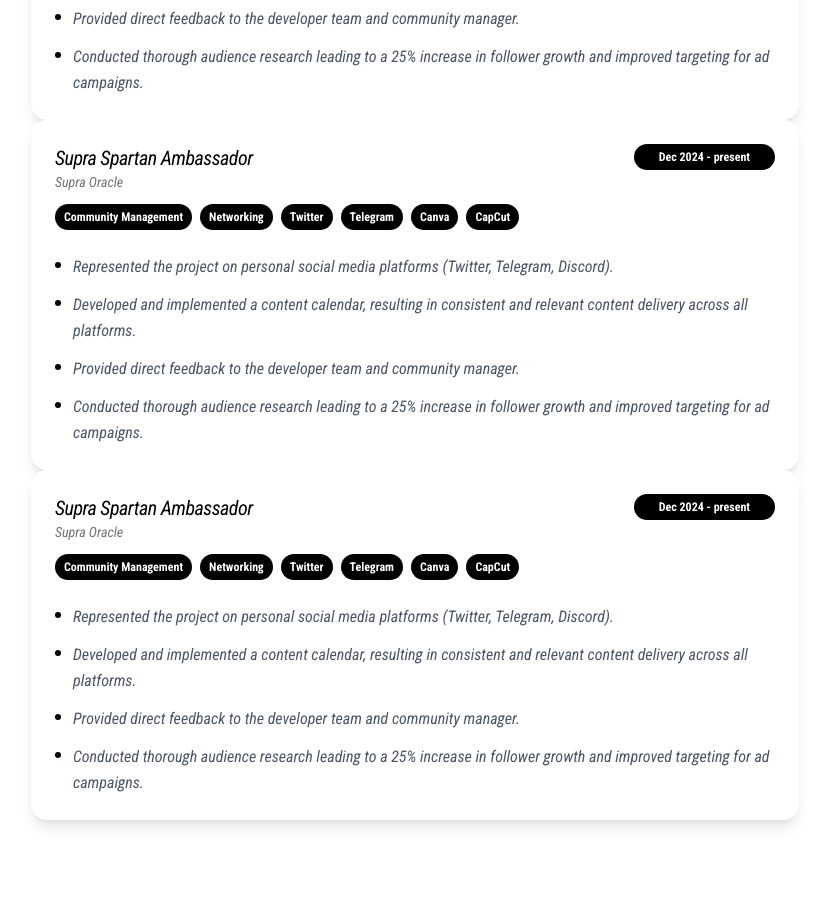
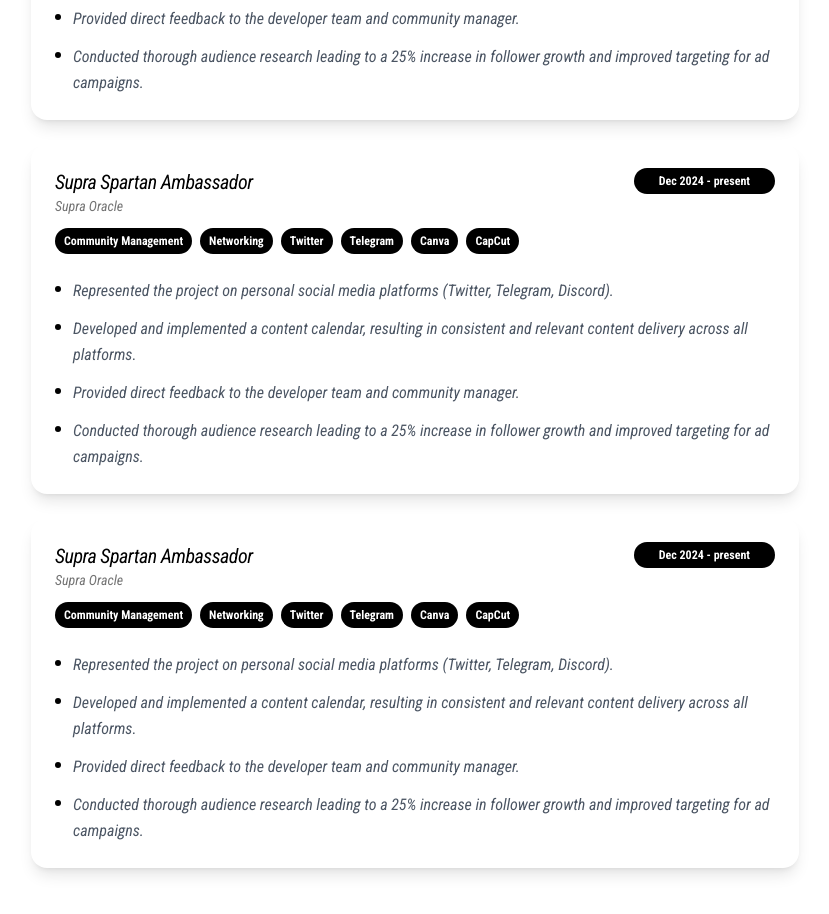
Before and after one commit to anggasec28/portofolio, a Next.js app: page / in a window 1280 px wide. Shown: the part 1860-2774 px from the top of the page, without its empty margins (225-1054 px from the left). Built offline with nearby package versions, Linux system fonts and the light colour scheme.

Commit message:
Update page.tsx

```diff
--- a/app/page.tsx
+++ b/app/page.tsx
@@ -358,14 +358,14 @@ export default function Home() {
                   Work Experience
                </motion.h2>
 				{ /* Supra */ }
-               <div className='max-w-3xl mx-auto'>
+               <div className='max-w-3xl mx-auto mb-6'>
                   <motion.div
                      initial={{ opacity: 0, y: 30 }}
                      whileInView={{ opacity: 1, y: 0 }}
                      viewport={{ once: true }}
                      transition={{ duration: 0.5, delay: 0.2 }}
                   >
-                     <Card className='border-0 shadow-lg rounded-2xl overflow-hidden interactive-card dark:card-highlight margin-bottom:24px'>
+                     <Card className='border-0 shadow-lg rounded-2xl overflow-hidden interactive-card dark:card-highlight'>
                         <CardHeader>
                            <div className='flex justify-between items-start'>
                               <div>
@@ -429,7 +429,7 @@ export default function Home() {
 				<p>
 				</p>
 			{ /* airdrop */ }
-				<div className='max-w-3xl mx-auto'>
+				<div className='max-w-3xl mx-auto mb-6'>
                   <motion.div
                      initial={{ opacity: 0, y: 30 }}
                      whileInView={{ opacity: 1, y: 0 }}
@@ -499,7 +499,7 @@ export default function Home() {
                </div>
 
 			{ /* founder */ }
-								<div className='max-w-3xl mx-auto'>
+								<div className='max-w-3xl mx-auto mb-6'>
                   <motion.div
                      initial={{ opacity: 0, y: 30 }}
                      whileInView={{ opacity: 1, y: 0 }}
```
